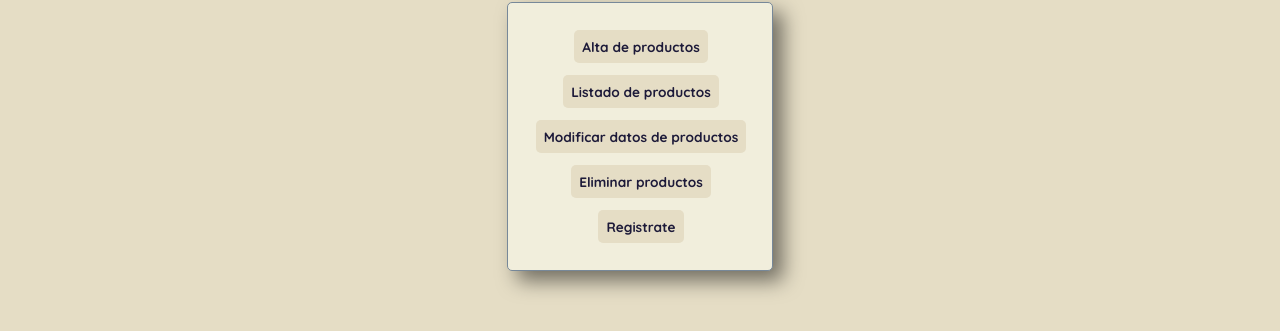
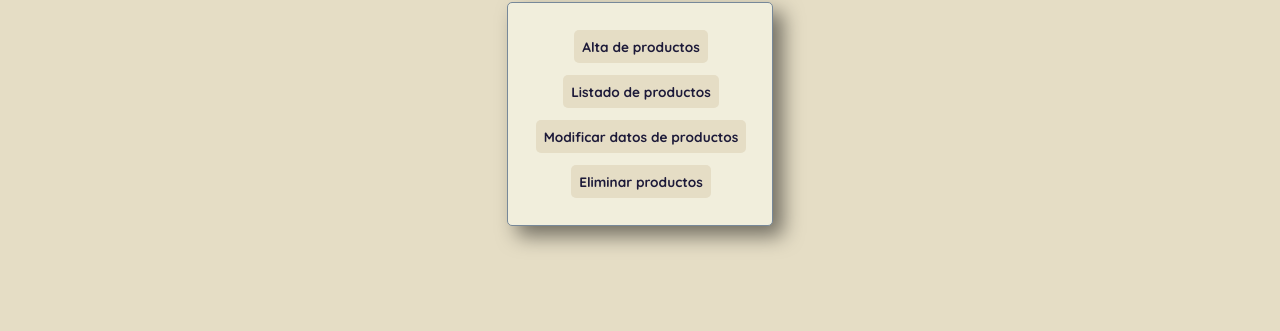
Before and after one commit to MicaelaAlijo/backend, a plain HTML site: page index.html in a window 1280 px wide. Shown: the part 277-608 px from the top of the page. Drawn offline with Linux system fonts and the light colour scheme; no server answers.

Commit message:
Update index.html

```diff
--- a/index.html
+++ b/index.html
@@ -36,9 +36,6 @@
             <tr>
                 <td class="contenedor-centrado "><a href="listadoEliminar.html">Eliminar productos</a></td>
             </tr>
-            <tr>
-                <td class="contenedor-centrado "><a href="login.html">Registrate</a></td>
-            </tr>
         </table>
     </div>
         <script>
```
